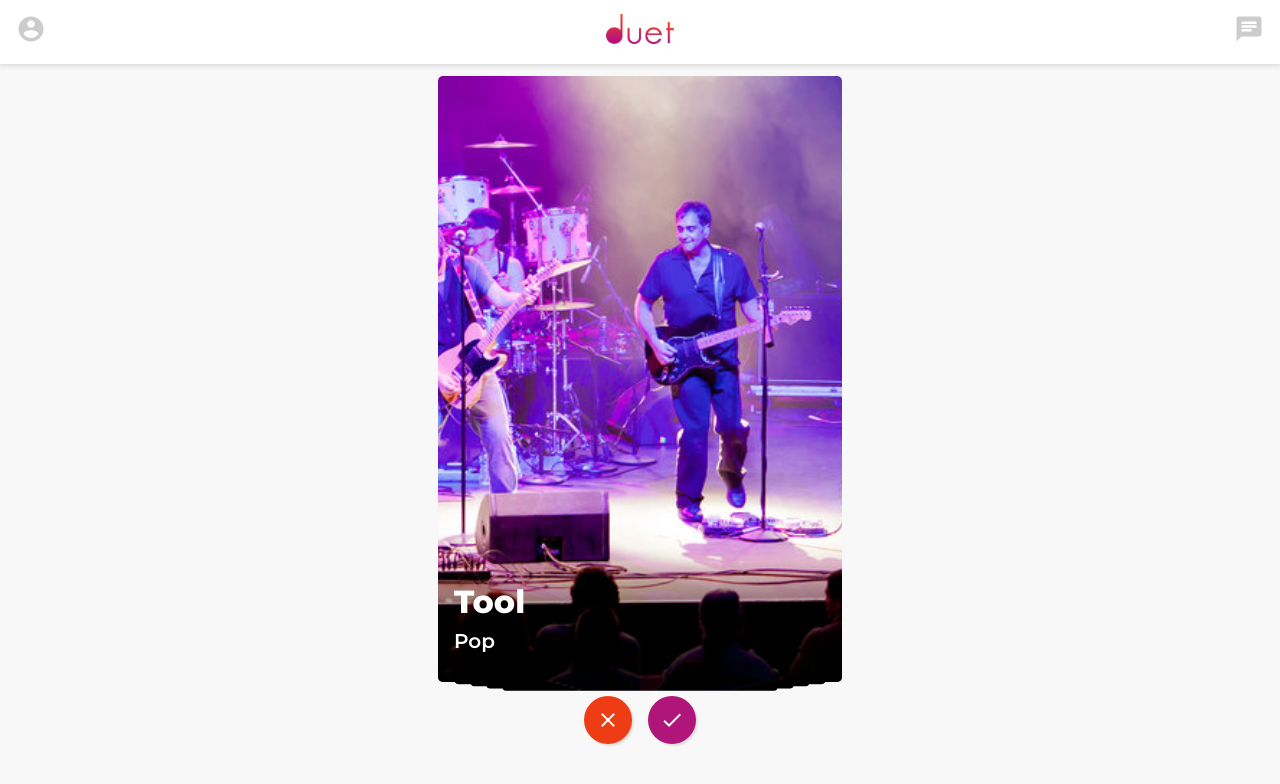
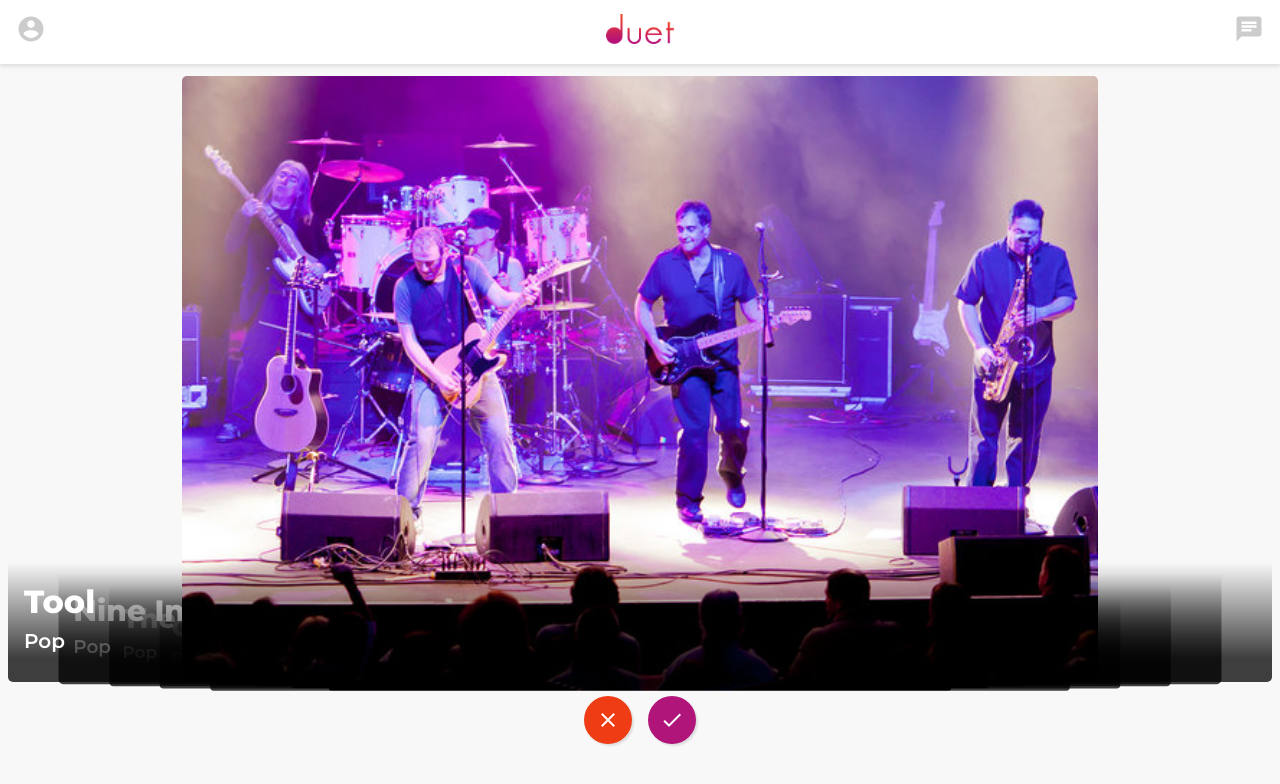
Before and after one commit to infinite-robots/duet-ui, a Vue app: page /swiper in a window 1280 px wide. Shown: the top 784 px of the page. Built offline with nearby package versions, Linux system fonts and the light colour scheme.

Commit message:
fix card width

```diff
--- a/src/components/SwipeCard.vue
+++ b/src/components/SwipeCard.vue
@@ -101,7 +101,8 @@
   position: absolute;
   padding: 8px;
   border-radius: 5px;
-  max-width: 420px;
+  // max-width: 420px;
+  width: 100%;
   margin: 4px auto 0;
 
   &.isCurrent {
```
